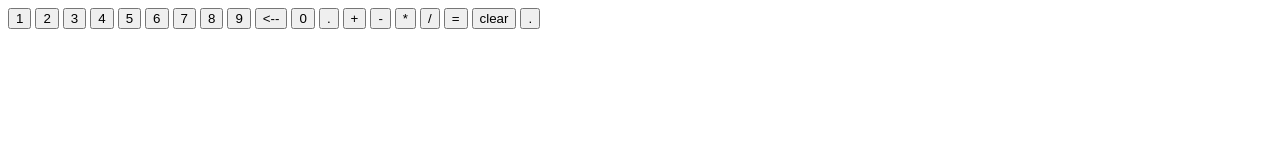
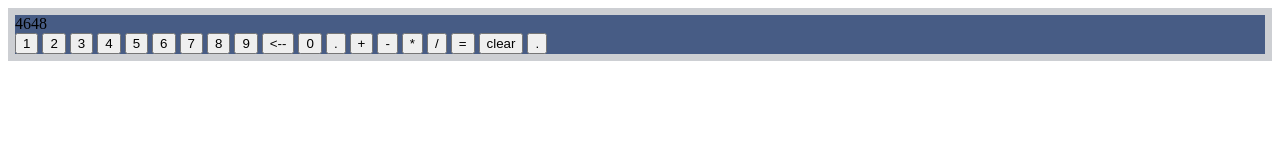
Before and after one commit to resetreboot1/calculator, a plain HTML site: page index.html in a window 1280 px wide. Drawn offline with Linux system fonts and the light colour scheme.

Commit message:
Add classes to calculator buttons and some styles to the calculator

```diff
--- a/index.html
+++ b/index.html
@@ -9,17 +9,20 @@
 </head>
 <body>
     <div class="calculator">
-      <button>1</button>
-      <button>2</button>
-      <button>3</button>
-      <button>4</button>
-      <button>5</button>
-      <button>6</button>
-      <button>7</button>
-      <button>8</button>
-      <button>9</button>
+      <div class="display">
+        4648
+      </div>
+      <button class="number">1</button>
+      <button class="number">2</button>
+      <button class="number">3</button>
+      <button class="number">4</button>
+      <button class="number">5</button>
+      <button class="number">6</button>
+      <button class="number">7</button>
+      <button class="number">8</button>
+      <button class="number">9</button>
       <button><--</button>
-      <button>0</button>
+      <button class="number">0</button>
       <button>.</button>
       <button>+</button>
       <button>-</button>
--- a/styles.css
+++ b/styles.css
@@ -0,0 +1,4 @@
+.calculator {
+    border: 7px rgba(238, 236, 231, 0.802) solid;
+    background-color: hsl(220, 30%, 40%);
+}
```
